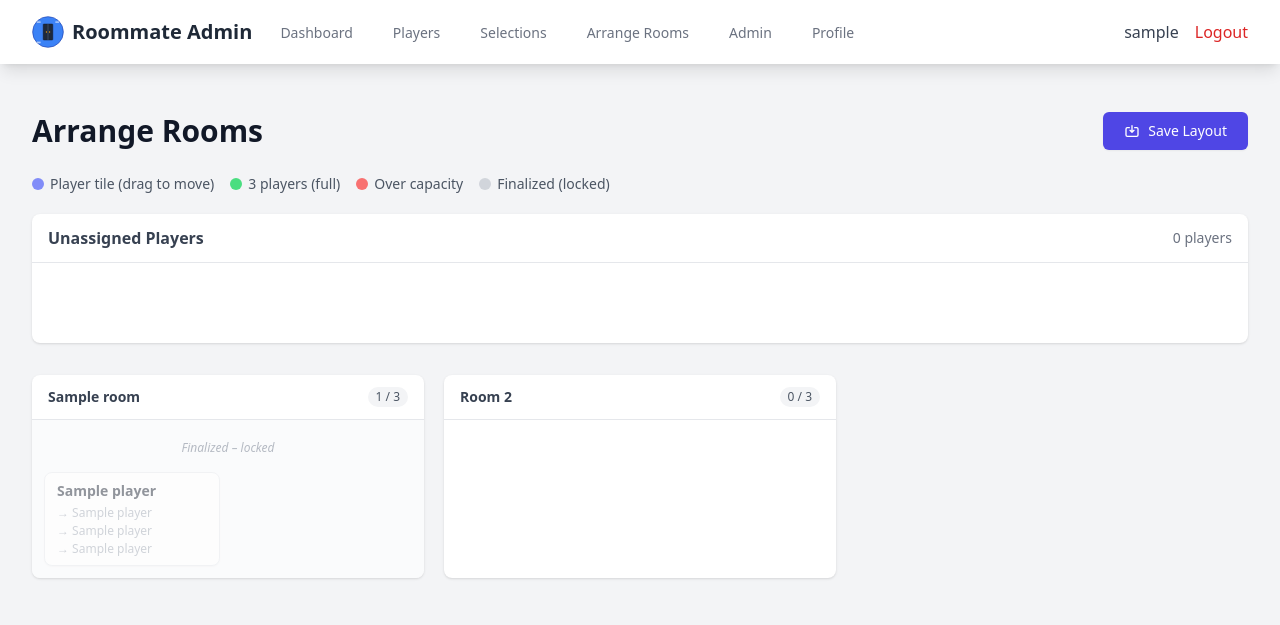
After one commit to finnure/roommate, a Django app: page /rooms/arrange/ in a window 1280 px wide. The commit adds this page. Shown: the top 625 px of the page. Run offline with Django 5.2, Linux system fonts and the light colour scheme; a user stored in the database is signed in; tables that the repository leaves empty hold one stand-in row (values such as "Sample post"); parts of the project's set-up code (start-up, migrations or seed data) failed here and were passed over; some libraries are stand-ins or nearby versions.

Commit message:
Add page to drag and drop arrange rooms

```diff
--- a/core/templates/core/base.html
+++ b/core/templates/core/base.html
@@ -33,6 +33,10 @@
             <a href="{% url 'core:selections' %}"
               class="border-transparent text-gray-500 hover:border-gray-300 hover:text-gray-700 inline-flex items-center px-1 pt-1 border-b-2 text-sm font-medium">
               Selections
+            </a>
+            <a href="{% url 'core:room_arrange' %}"
+              class="border-transparent text-gray-500 hover:border-gray-300 hover:text-gray-700 inline-flex items-center px-1 pt-1 border-b-2 text-sm font-medium">
+              Arrange Rooms
             </a>
             <a href="{% url 'admin:index' %}"
               class="border-transparent text-gray-500 hover:border-gray-300 hover:text-gray-700 inline-flex items-center px-1 pt-1 border-b-2 text-sm font-medium">
@@ -84,6 +88,10 @@
         <a href="{% url 'core:selections' %}"
           class="border-transparent text-gray-500 hover:bg-gray-50 hover:border-gray-300 hover:text-gray-700 block pl-3 pr-4 py-2 border-l-4 text-base font-medium">
           Selections
+        </a>
+        <a href="{% url 'core:room_arrange' %}"
+          class="border-transparent text-gray-500 hover:bg-gray-50 hover:border-gray-300 hover:text-gray-700 block pl-3 pr-4 py-2 border-l-4 text-base font-medium">
+          Arrange Rooms
         </a>
         <a href="{% url 'admin:index' %}"
           class="border-transparent text-gray-500 hover:bg-gray-50 hover:border-gray-300 hover:text-gray-700 block pl-3 pr-4 py-2 border-l-4 text-base font-medium">
@@ -152,6 +160,8 @@
     {% block content %}
     {% endblock %}
   </main>
+
+  {% block extra_js %}{% endblock %}
 </body>
 
 </html>
--- /dev/null
+++ b/core/templates/core/room_arrange.html
@@ -0,0 +1,323 @@
+{% extends "core/base.html" %}
+
+{% block title %}Arrange Rooms - Roommate Admin{% endblock %}
+
+{% block content %}
+<div class="px-4 py-6 sm:px-0">
+
+  <div class="flex items-center justify-between mb-6">
+    <h1 class="text-3xl font-bold text-gray-900">Arrange Rooms</h1>
+    <div class="flex items-center gap-3">
+      <span id="save-status" class="text-sm text-gray-500 hidden"></span>
+      <button
+        id="save-btn"
+        class="inline-flex items-center px-5 py-2 border border-transparent text-sm font-medium rounded-md shadow-sm text-white bg-indigo-600 hover:bg-indigo-700 focus:outline-none focus:ring-2 focus:ring-offset-2 focus:ring-indigo-500 disabled:opacity-50 disabled:cursor-not-allowed"
+      >
+        <svg class="mr-2 h-4 w-4" fill="none" stroke="currentColor" viewBox="0 0 24 24">
+          <path stroke-linecap="round" stroke-linejoin="round" stroke-width="2"
+            d="M8 7H5a2 2 0 00-2 2v9a2 2 0 002 2h14a2 2 0 002-2V9a2 2 0 00-2-2h-3m-1 4l-3 3m0 0l-3-3m3 3V4" />
+        </svg>
+        Save Layout
+      </button>
+    </div>
+  </div>
+
+  {% if n_players == 0 %}
+  <div class="bg-yellow-50 border border-yellow-200 rounded-lg p-6 text-center">
+    <p class="text-yellow-800 font-medium">No players have submitted selections yet.</p>
+    <p class="text-yellow-700 text-sm mt-1">Players will appear here once they fill in their roommate preferences.</p>
+  </div>
+  {% else %}
+
+  <!-- Legend -->
+  <div class="flex flex-wrap gap-4 mb-5 text-sm text-gray-600">
+    <span class="flex items-center gap-1.5">
+      <span class="inline-block w-3 h-3 rounded-full bg-indigo-400"></span> Player tile (drag to move)
+    </span>
+    <span class="flex items-center gap-1.5">
+      <span class="inline-block w-3 h-3 rounded-full bg-green-400"></span> 3 players (full)
+    </span>
+    <span class="flex items-center gap-1.5">
+      <span class="inline-block w-3 h-3 rounded-full bg-red-400"></span> Over capacity
+    </span>
+    <span class="flex items-center gap-1.5">
+      <span class="inline-block w-3 h-3 rounded-full bg-gray-300"></span> Finalized (locked)
+    </span>
+  </div>
+
+  <!-- Unassigned pool -->
+  <div class="bg-white shadow rounded-lg mb-8">
+    <div class="px-4 py-3 border-b border-gray-200 flex items-center justify-between">
+      <h2 class="text-base font-semibold text-gray-700">Unassigned Players</h2>
+      <span id="pool-count" class="text-sm text-gray-500">0 players</span>
+    </div>
+    <div
+      id="pool"
+      data-room-id="unassigned"
+      class="p-4 min-h-[80px] flex flex-wrap gap-3 sortable-zone"
+    >
+      <!-- tiles injected by JS -->
+    </div>
+  </div>
+
+  <!-- Room grid -->
+  <div id="room-grid" class="grid grid-cols-1 md:grid-cols-2 xl:grid-cols-3 gap-5">
+    <!-- room cards injected by JS -->
+  </div>
+
+  {% endif %}
+</div>
+
+<!-- Player tile template (hidden) -->
+<template id="tile-template">
+  <div class="player-tile bg-white border border-gray-200 rounded-lg shadow-sm px-3 py-2 cursor-grab active:cursor-grabbing select-none w-44">
+    <p class="font-semibold text-gray-900 text-sm truncate tile-name"></p>
+    <ul class="mt-1 space-y-0.5">
+      <li class="text-xs text-gray-400 truncate tile-choice-1"></li>
+      <li class="text-xs text-gray-400 truncate tile-choice-2"></li>
+      <li class="text-xs text-gray-400 truncate tile-choice-3"></li>
+    </ul>
+  </div>
+</template>
+
+<!-- Room card template (hidden) -->
+<template id="room-template">
+  <div class="room-card bg-white shadow rounded-lg overflow-hidden">
+    <div class="px-4 py-3 border-b border-gray-200 flex items-center justify-between">
+      <h3 class="room-title text-sm font-semibold text-gray-700"></h3>
+      <span class="room-counter text-xs font-medium px-2 py-0.5 rounded-full bg-gray-100 text-gray-600">0 / 3</span>
+    </div>
+    <div class="room-drop-zone p-3 min-h-[120px] flex flex-wrap gap-2 sortable-zone transition-colors duration-150"></div>
+  </div>
+</template>
+{% endblock %}
+
+{% block extra_js %}
+<style>
+  .chosen-tile { outline: 2px solid #6366f1; outline-offset: 2px; }
+</style>
+<script src="https://cdn.jsdelivr.net/npm/sortablejs@1.15.6/Sortable.min.js"></script>
+<!-- JSON data islands — must come before the main script -->
+<script id="players-data" type="application/json">{{ players_json|safe }}</script>
+<script id="rooms-data" type="application/json">{{ rooms_json|safe }}</script>
+<script id="unassigned-data" type="application/json">{{ unassigned_json|safe }}</script>
+<script>
+(function () {
+  // ── Data bootstrapped from Django ──────────────────────────────────────────
+  const PLAYERS   = JSON.parse(document.getElementById('players-data').textContent);
+  const ROOMS     = JSON.parse(document.getElementById('rooms-data').textContent);
+  const UNASSIGNED = JSON.parse(document.getElementById('unassigned-data').textContent);
+  const SAVE_URL  = "{% url 'core:save_room_arrange' %}";
+  const NEEDED    = {{ needed_rooms }};
+
+  // ── Helpers ────────────────────────────────────────────────────────────────
+  function getCsrfToken() {
+    const match = document.cookie.match(/csrftoken=([^;]+)/);
+    return match ? match[1] : '';
+  }
+
+  function makeTile(playerId) {
+    const player = PLAYERS[playerId];
+    if (!player) return null;
+    const tmpl = document.getElementById('tile-template');
+    const tile = tmpl.content.cloneNode(true).querySelector('.player-tile');
+    tile.dataset.playerId = playerId;
+    tile.querySelector('.tile-name').textContent = player.name;
+    const choices = player.choices || [];
+    tile.querySelector('.tile-choice-1').textContent = choices[0] ? '→ ' + choices[0] : '';
+    tile.querySelector('.tile-choice-2').textContent = choices[1] ? '→ ' + choices[1] : '';
+    tile.querySelector('.tile-choice-3').textContent = choices[2] ? '→ ' + choices[2] : '';
+    return tile;
+  }
+
+  function updateCounter(zone) {
+    const card = zone.closest('.room-card');
+    if (!card) return;
+    const count = zone.querySelectorAll('.player-tile').length;
+    const counter = card.querySelector('.room-counter');
+    counter.textContent = count + ' / 3';
+    counter.classList.remove('bg-gray-100', 'text-gray-600', 'bg-green-100', 'text-green-700', 'bg-red-100', 'text-red-700');
+    if (count === 0) {
+      counter.classList.add('bg-gray-100', 'text-gray-600');
+      zone.classList.remove('bg-green-50', 'bg-red-50', 'ring-2', 'ring-green-300', 'ring-red-300');
+    } else if (count < 3) {
+      counter.classList.add('bg-gray-100', 'text-gray-600');
+      zone.classList.remove('bg-green-50', 'bg-red-50', 'ring-2', 'ring-green-300', 'ring-red-300');
+    } else if (count === 3) {
+      counter.classList.add('bg-green-100', 'text-green-700');
+      zone.classList.remove('bg-red-50', 'ring-2', 'ring-red-300');
+      zone.classList.add('bg-green-50', 'ring-2', 'ring-green-300');
+    } else {
+      counter.classList.add('bg-red-100', 'text-red-700');
+      zone.classList.remove('bg-green-50', 'ring-2', 'ring-green-300');
+      zone.classList.add('bg-red-50', 'ring-2', 'ring-red-300');
+    }
+  }
+
+  function updatePoolCount() {
+    const pool = document.getElementById('pool');
+    const count = pool.querySelectorAll('.player-tile').length;
+    document.getElementById('pool-count').textContent =
+      count === 1 ? '1 player' : count + ' players';
+  }
+
+  // ── Build rooms ────────────────────────────────────────────────────────────
+  const grid = document.getElementById('room-grid');
+  const roomCardMap = {};  // roomId (or 'new-N') → { zone, isFinalized }
+  const roomMeta = {};     // same key → { dbId: string|null, name: string }
+
+  // Existing DB rooms
+  ROOMS.forEach((room) => {
+    const tmpl = document.getElementById('room-template');
+    const card = tmpl.content.cloneNode(true).querySelector('.room-card');
+    card.dataset.roomId = room.id;
+    card.querySelector('.room-title').textContent = room.name;
+    const zone = card.querySelector('.room-drop-zone');
+    zone.dataset.roomId = room.id;
+
+    if (room.is_finalized) {
+      zone.classList.add('bg-gray-50', 'opacity-75');
+      const badge = document.createElement('span');
+      badge.className = 'text-xs text-gray-400 italic w-full text-center py-2';
+      badge.textContent = 'Finalized – locked';
+      zone.appendChild(badge);
+    }
+
+    room.player_ids.forEach((pid) => {
+      const tile = makeTile(pid);
+      if (tile) {
+        if (room.is_finalized) tile.classList.add('opacity-60', 'cursor-not-allowed');
+        zone.appendChild(tile);
+      }
+    });
+
+    grid.appendChild(card);
+    roomCardMap[room.id] = { zone, isFinalized: room.is_finalized };
+    roomMeta[room.id] = { dbId: room.id, name: room.name };
+    updateCounter(zone);
+  });
+
+  // Extra empty rooms to reach NEEDED total
+  const existingCount = ROOMS.length;
+  for (let i = existingCount + 1; i <= NEEDED; i++) {
+    const key = 'new-' + i;
+    const tmpl = document.getElementById('room-template');
+    const card = tmpl.content.cloneNode(true).querySelector('.room-card');
+    card.dataset.roomId = key;
+    const title = 'Room ' + i;
+    card.querySelector('.room-title').textContent = title;
+    const zone = card.querySelector('.room-drop-zone');
+    zone.dataset.roomId = key;
+    grid.appendChild(card);
+    roomCardMap[key] = { zone, isFinalized: false };
+    roomMeta[key] = { dbId: null, name: title };
+    updateCounter(zone);
+  }
+
+  // ── Populate pool ──────────────────────────────────────────────────────────
+  const pool = document.getElementById('pool');
+  UNASSIGNED.forEach((pid) => {
+    const tile = makeTile(pid);
+    if (tile) pool.appendChild(tile);
+  });
+  updatePoolCount();
+
+  // ── SortableJS ─────────────────────────────────────────────────────────────
+  const sortableInstances = [];
+
+  function makeOnEnd() {
+    return function (evt) {
+      // Update counters for source and destination
+      if (evt.from) updateCounter(evt.from);
+      if (evt.to)   updateCounter(evt.to);
+      updatePoolCount();
+    };
+  }
+
+  // Pool sortable
+  sortableInstances.push(new Sortable(pool, {
+    group: { name: 'players', pull: true, put: true },
+    animation: 150,
+    ghostClass: 'opacity-30',
+    chosenClass: 'chosen-tile',
+    onEnd: makeOnEnd(),
+  }));
+
+  // Room drop zones
+  Object.entries(roomCardMap).forEach(([key, { zone, isFinalized }]) => {
+    sortableInstances.push(new Sortable(zone, {
+      group: { name: 'players', pull: !isFinalized, put: !isFinalized },
+      animation: 150,
+      ghostClass: 'opacity-30',
+      chosenClass: 'chosen-tile',
+      disabled: isFinalized,
+      filter: isFinalized ? '.player-tile' : undefined,
+      onEnd: makeOnEnd(),
+    }));
+  });
+
+  // ── Save ───────────────────────────────────────────────────────────────────
+  const saveBtn  = document.getElementById('save-btn');
+  const saveStatus = document.getElementById('save-status');
+
+  function buildPayload() {
+    const rooms = [];
+
+    // Pool players don't belong to any room — skip them (unassigned)
+    // Each room card
+    Object.entries(roomCardMap).forEach(([key, { zone, isFinalized }]) => {
+      const playerIds = Array.from(zone.querySelectorAll('.player-tile'))
+        .map((t) => t.dataset.playerId);
+      const meta = roomMeta[key];
+      rooms.push({
+        room_id: meta.dbId,   // null for new rooms
+        name: meta.name,
+        player_ids: playerIds,
+      });
+    });
+
+    return { rooms };
+  }
+
+  saveBtn.addEventListener('click', async () => {
+    saveBtn.disabled = true;
+    saveStatus.textContent = 'Saving…';
+    saveStatus.classList.remove('hidden', 'text-red-600', 'text-green-600');
+    saveStatus.classList.add('text-gray-500');
+
+    try {
+      const resp = await fetch(SAVE_URL, {
+        method: 'POST',
+        headers: {
+          'Content-Type': 'application/json',
+          'X-CSRFToken': getCsrfToken(),
+        },
+        body: JSON.stringify(buildPayload()),
+      });
+
+      const data = await resp.json();
+
+      if (resp.ok && data.success) {
+        saveStatus.textContent = '✓ Saved!';
+        saveStatus.classList.remove('text-gray-500', 'text-red-600');
+        saveStatus.classList.add('text-green-600');
+        // Update dbId for any newly created rooms by reloading room meta
+        // (simple approach: reload page after short delay to refresh IDs)
+        setTimeout(() => location.reload(), 1200);
+      } else {
+        saveStatus.textContent = '✗ ' + (data.error || 'Save failed');
+        saveStatus.classList.remove('text-gray-500', 'text-green-600');
+        saveStatus.classList.add('text-red-600');
+      }
+    } catch (err) {
+      saveStatus.textContent = '✗ Network error';
+      saveStatus.classList.remove('text-gray-500', 'text-green-600');
+      saveStatus.classList.add('text-red-600');
+    } finally {
+      saveBtn.disabled = false;
+      saveStatus.classList.remove('hidden');
+    }
+  });
+})();
+</script>
+{% endblock %}
--- a/core/urls.py
+++ b/core/urls.py
@@ -55,5 +55,11 @@ urlpatterns = [
         views.DeleteRoomView.as_view(),
         name="delete_room",
     ),
+    path("rooms/arrange/", views.RoomArrangeView.as_view(), name="room_arrange"),
+    path(
+        "rooms/arrange/save/",
+        views.SaveRoomArrangeView.as_view(),
+        name="save_room_arrange",
+    ),
     path("health/", views.health_check, name="health_check"),
 ]
--- a/core/views.py
+++ b/core/views.py
@@ -1,6 +1,8 @@
 """Views for core app."""
 
 import csv
+import json
+import math
 from collections import defaultdict
 from typing import Dict, List, Set
 
@@ -701,6 +703,142 @@ class ExportSelectionsView(LoginRequiredMixin, View):
         return response
 
 
+class RoomArrangeView(LoginRequiredMixin, View):
+    """Drag-and-drop room arrangement page."""
+
+    template_name = "core/room_arrange.html"
+
+    def get(self, request):
+        """Render the arrangement page with players and rooms serialised for JS."""
+        # All players who have submitted at least one selection (any status)
+        selections = (
+            RoommateSelection.objects.select_related(
+                "player", "roommate_1", "roommate_2", "roommate_3"
+            )
+            .order_by("player__name", "-created_at")
+            .distinct()
+        )
+
+        # Deduplicate: keep only the latest selection per player
+        seen: Set[str] = set()
+        player_selections: Dict[str, dict] = {}
+        for sel in selections:
+            pid = str(sel.player.id)
+            if pid not in seen:
+                seen.add(pid)
+                player_selections[pid] = {
+                    "id": pid,
+                    "name": sel.player.name,
+                    "choices": [
+                        sel.roommate_1.name,
+                        sel.roommate_2.name,
+                        sel.roommate_3.name,
+                    ],
+                }
+
+        # Current room assignments
+        rooms_qs = Room.objects.prefetch_related("assignments__player").order_by(
+            "name"
+        )
+        rooms_data = []
+        assigned_player_ids: Set[str] = set()
+        for room in rooms_qs:
+            members = []
+            for assignment in room.assignments.all():
+                pid = str(assignment.player.id)
+                members.append(pid)
+                assigned_player_ids.add(pid)
+            rooms_data.append(
+                {
+                    "id": str(room.id),
+                    "name": room.name,
+                    "is_finalized": room.is_finalized,
+                    "player_ids": members,
+                }
+            )
+
+        # Players not yet in any room
+        unassigned = [
+            p for pid, p in player_selections.items() if pid not in assigned_player_ids
+        ]
+
+        n_players = len(player_selections)
+        needed_rooms = math.ceil(n_players / 3) + 1 if n_players > 0 else 1
+
+        context = {
+            "players_json": json.dumps(player_selections),
+            "rooms_json": json.dumps(rooms_data),
+            "unassigned_json": json.dumps([p["id"] for p in unassigned]),
+            "needed_rooms": needed_rooms,
+            "n_players": n_players,
+        }
+        return render(request, self.template_name, context)
+
+
+class SaveRoomArrangeView(LoginRequiredMixin, View):
+    """AJAX endpoint — save the dragged room layout to the database."""
+
+    def post(self, request):
+        """Accept JSON body and persist room assignments atomically."""
+        try:
+            payload = json.loads(request.body)
+        except (json.JSONDecodeError, ValueError):
+            return JsonResponse({"error": "Invalid JSON"}, status=400)
+
+        rooms_payload = payload.get("rooms", [])
+        if not isinstance(rooms_payload, list):
+            return JsonResponse({"error": "Invalid payload shape"}, status=400)
+
+        try:
+            with transaction.atomic():
+                # Track which DB rooms we touched so we can rename sequentially
+                room_counter = 0
+                for item in rooms_payload:
+                    room_id = item.get("room_id")  # None / "new" / UUID string
+                    player_ids = item.get("player_ids", [])
+                    room_name = item.get("name", "")
+
+                    if not player_ids:
+                        # Empty room — if it exists in DB and is not finalized, delete it
+                        if room_id and room_id not in ("new", None):
+                            try:
+                                room = Room.objects.get(id=room_id)
+                                if not room.is_finalized:
+                                    room.delete()
+                            except Room.DoesNotExist:
+                                pass
+                        continue
+
+                    room_counter += 1
+
+                    if room_id and room_id not in ("new",):
+                        # Existing room
+                        try:
+                            room = Room.objects.get(id=room_id)
+                        except Room.DoesNotExist:
+                            room = Room.objects.create(name=room_name or f"Room {room_counter}")
+                    else:
+                        room = Room.objects.create(name=room_name or f"Room {room_counter}")
+
+                    if room.is_finalized:
+                        # Never touch finalized rooms
+                        continue
+
+                    # Rebuild assignments
+                    room.assignments.all().delete()
+                    for pid in player_ids:
+                        try:
+                            player = Player.objects.get(id=pid)
+                            RoomAssignment.objects.create(room=room, player=player)
+                        except Player.DoesNotExist:
+                            pass
+
+        except Exception as exc:
+            return JsonResponse({"error": str(exc)}, status=500)
+
+        return JsonResponse({"success": True})
+
+
 def health_check(request):
     """Simple health check endpoint for Docker/k8s."""
     return JsonResponse({"status": "healthy", "service": "roommate"})
```
Also changed, not shown: CHANGELOG.md.
